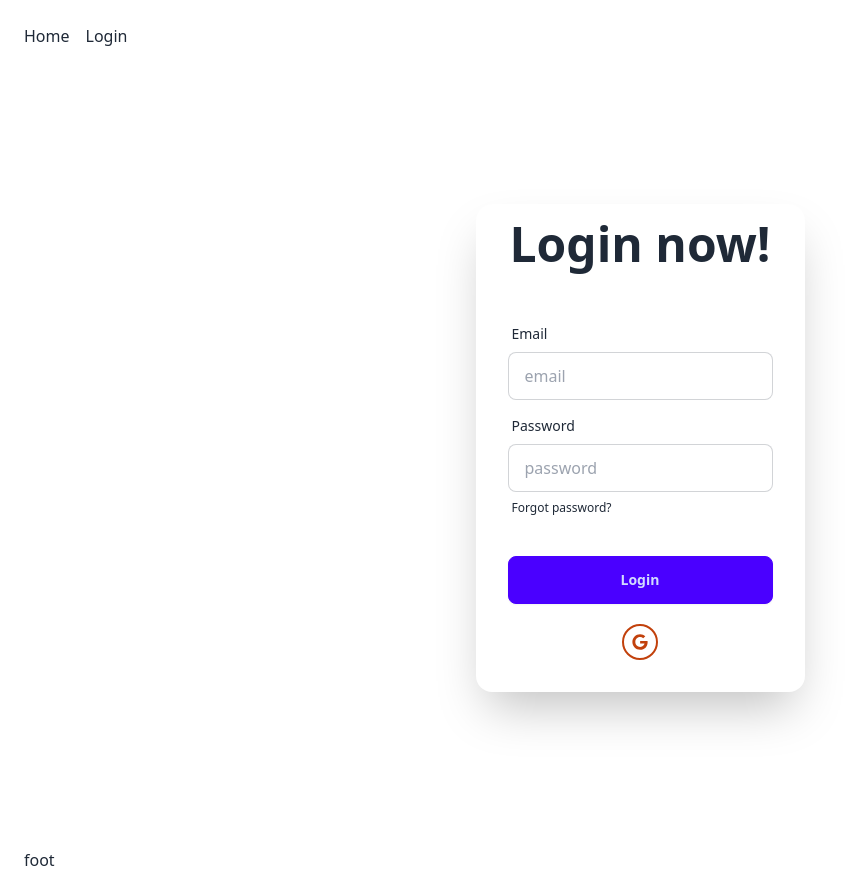
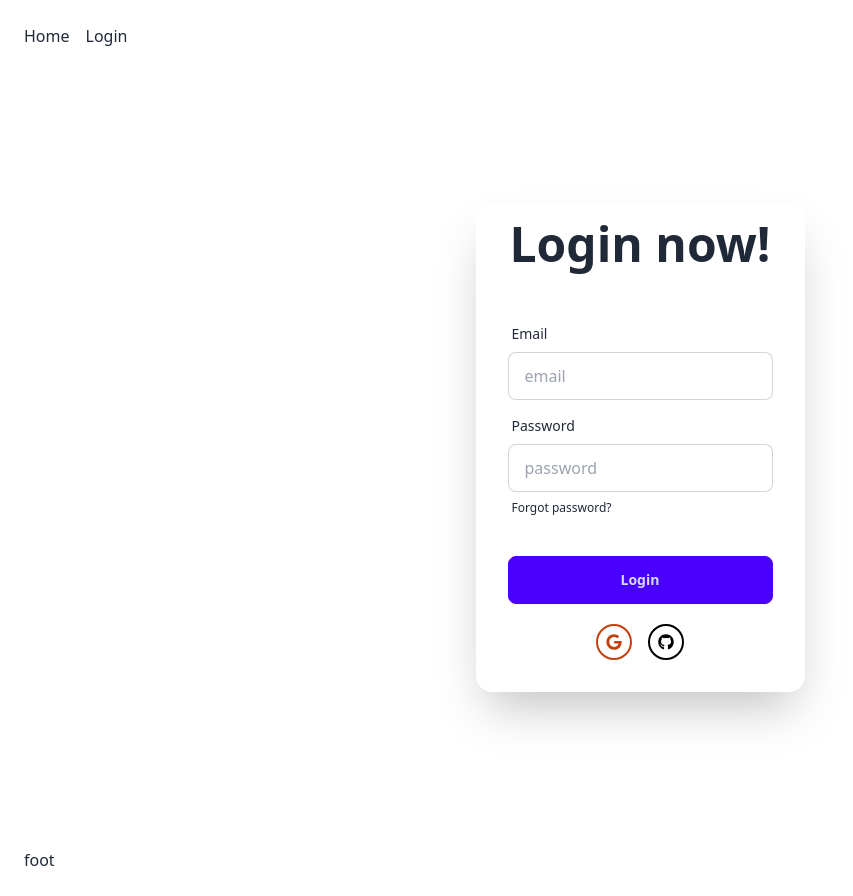
Before and after one commit to muntasirrifat23/food-court-sp, a React (Vite) app: page /login in a window 1280 px wide. Shown: the whole page, without its empty margins (0-853 px from the left). Built offline with nearby package versions, Linux system fonts and the light colour scheme.

Commit message:
github popup

```diff
--- a/src/Component/Login/Login.jsx
+++ b/src/Component/Login/Login.jsx
@@ -1,14 +1,13 @@
-import { getAuth, signInWithPopup, GoogleAuthProvider, signOut } from "firebase/auth";
+import { getAuth, signInWithPopup, GoogleAuthProvider, signOut, GithubAuthProvider } from "firebase/auth";
 import app from "../../firebase.init";
-import { FaBeer } from "react-icons/fa";
+import { FaGithub } from "react-icons/fa";
 import { FaGoogle } from "react-icons/fa6";
 import { useState } from "react";
-
-
 
 const Login = () => {
     const auth = getAuth(app);
     const provider = new GoogleAuthProvider();
+    const gitProvider = new GithubAuthProvider();
     const [googleUser, setGoogleUser] = useState(null)
 
     //Google Sign In
@@ -20,7 +19,20 @@ const Login = () => {
                 console.log(user);
             })
             .catch((error) => {
-                console.log('error happen', error.message);
+                console.log('Google Error', error.message);
+            })
+    }
+
+    //Github
+    const handleGithub = () => {
+        signInWithPopup(auth, gitProvider)
+            .then(r => {
+                const gitUser = r.gitUser;
+                // setGoogleUser(user);
+                console.log(gitUser);
+            })
+            .catch((error) => {
+                console.log('Git Error', error.message);
             })
     }
 
@@ -63,11 +75,15 @@ const Login = () => {
                             </div>
                             <div className="form-control mt-6">
                                 <button className="btn btn-primary">Login</button>
-
                                 {
                                     googleUser ?
                                         <button className="btn btn-warning mt-3 rounded-full" onClick={googleOut}>Sign Out</button> :
-                                        <button onClick={handleSign} className="mx-auto mt-5 border-2 border-orange-700	rounded-full p-2 bg-orange-"> <FaGoogle className="text-orange-700"></FaGoogle></button>  //user ? logout : sign in
+                                        <div className="mx-auto">
+                                            <button onClick={handleSign} className="mx-auto mt-5 border-2 border-orange-700	rounded-full p-2 mr-4"> <FaGoogle className="text-orange-700"></FaGoogle></button>
+                                            <button onClick={handleGithub} className="mx-auto mt-5 border-2 border-black rounded-full p-2 bg-orange-"> <FaGithub className="text-black"></FaGithub></button>
+                                        </div>
+
+                                    //user ? logout : sign in
                                 }
 
                             </div>
```
